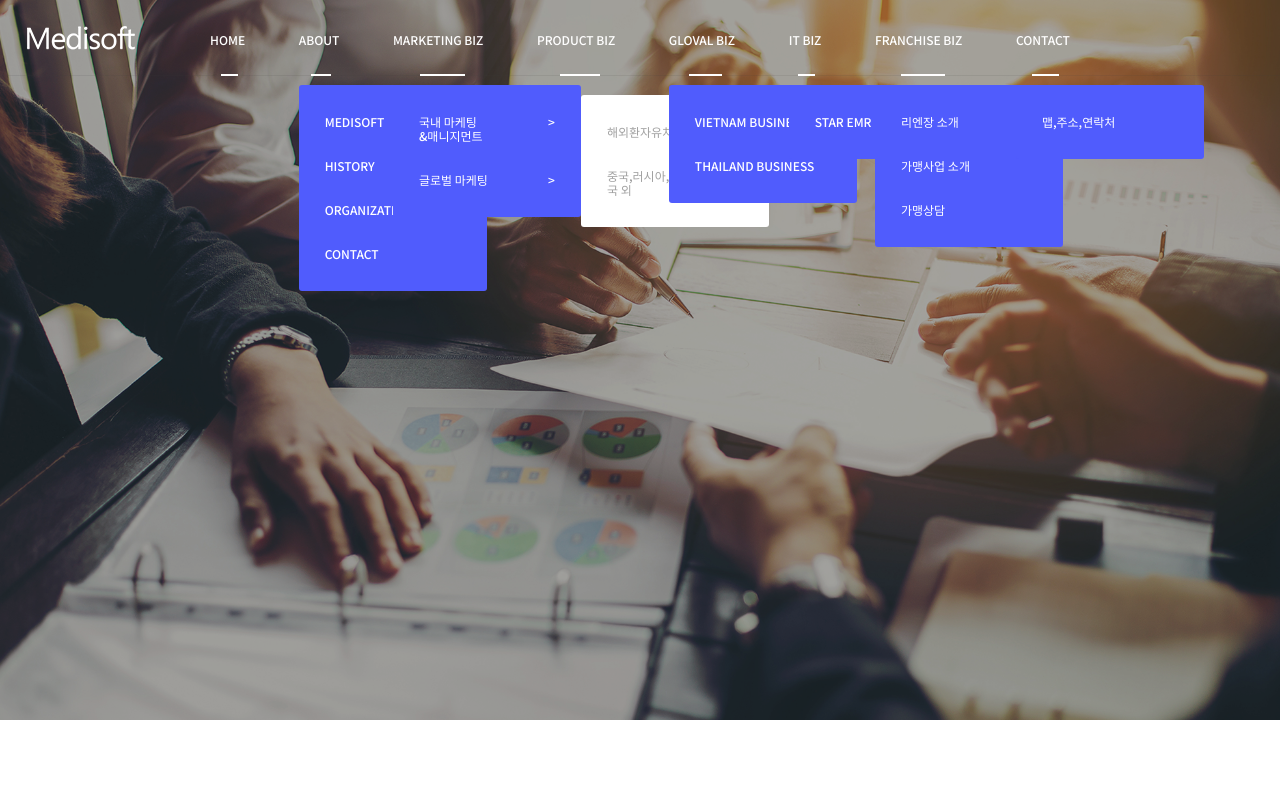
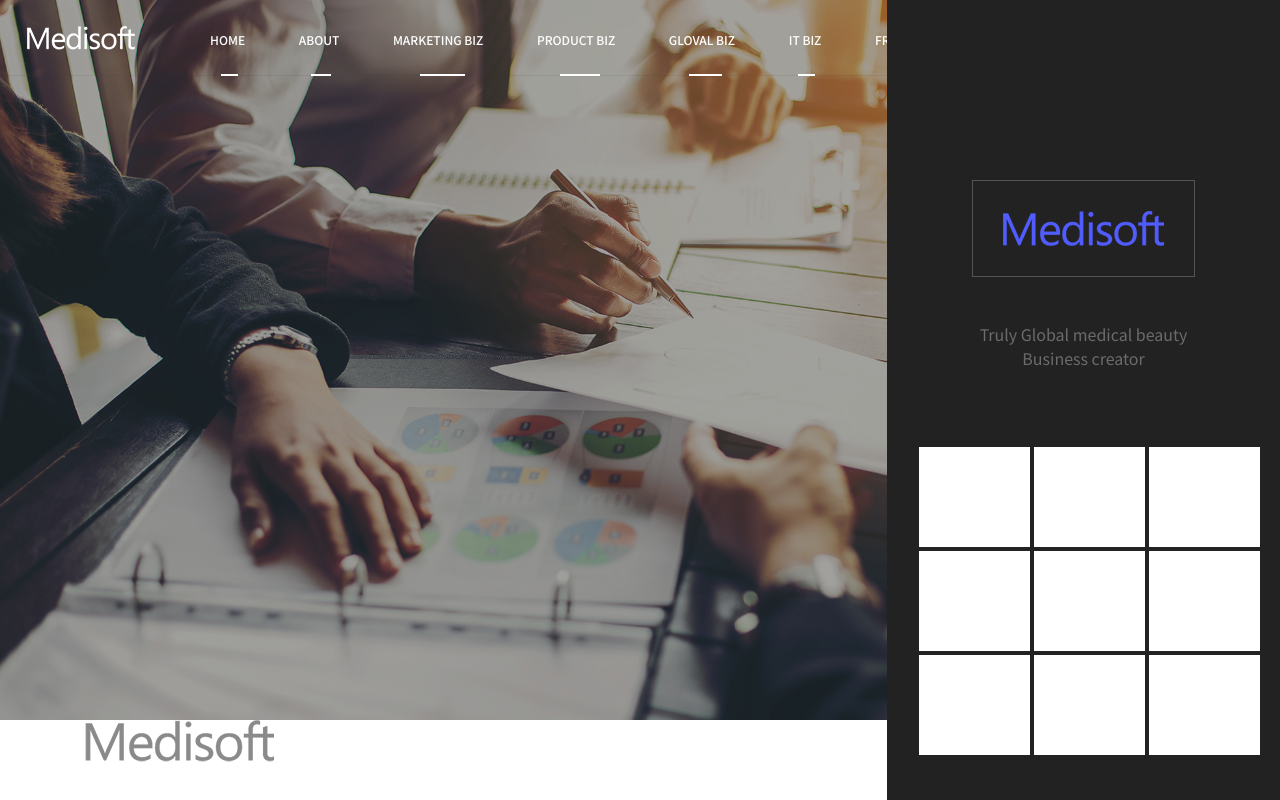
Before and after one commit to ujung217/medisoft, a plain HTML site: page index.html in a window 1280 px wide. Drawn offline with nearby package versions, Linux system fonts and the light colour scheme; some icons are missing.

Commit message:
right menu

```diff
--- a/css/style.css
+++ b/css/style.css
@@ -26,11 +26,14 @@ a{
     width: 100%;
     height: 76PX;
     border-bottom: 1px solid rgba(59, 57, 57, 0.1);
-
+    background:transparent;
 }
-.main_logo{
+.main_logo, .main_logo_black{
     position: absolute;
     margin: 23px 0 30px 27px;
+}
+.main_logo_black{
+    display: none;
 }
 
 .main_nav{
@@ -88,9 +91,10 @@ a{
     border-radius: 3px;
     position: absolute;
     top: 85px;
-    /* display: none; */
+    display: none;
 }
 .sub_menu>li{
+    position: relative;
     padding-top: 30px;
     padding-left:26px;
     line-height: 14px;
@@ -113,8 +117,8 @@ a{
     padding: 15px 0;
     position: absolute;
     left: 188px;
-    top: 10px;
-    /* display: none; */
+    top: 2px;
+    display: none;
 }
 .drop_down>.sub_drop_down{
     width: 188px;
@@ -127,3 +131,49 @@ a{
 .drop_down>.sub_drop_down:hover>a{
     color: #6d6d6d;
 }
+
+
+/* section{
+    padding: 500px 0;
+} */
+
+.rigth_menu{
+    position: absolute;
+    z-index: 99;
+    width: 393px;
+    height: 100vh;
+    background: #222222;
+    right: 0;
+    top: 0;
+}
+.close_btn{
+    padding: 50px 30px;
+}
+.close_btn span{
+    color: #a1a1a1;
+    float: right;
+    font-size: 15px;
+}
+.right_logo{
+    margin-top: 80px;
+}
+.right_logo img{
+    padding: 30px;
+    border: 1px solid #545454;
+}
+.content>p{
+    color: #6b6b6b;
+    margin: 45px 0;
+}
+.image_box{
+    padding: 30px;
+}
+.image_box>div>div{
+    width: 100px;
+    height: 100px;
+    background: #fff;
+    margin: 2px;
+}
+.image_box>div{
+    width: 100%;
+}
--- a/index.html
+++ b/index.html
@@ -7,21 +7,29 @@
     <title>main_menu</title>
     <!-- Latest compiled and minified CSS -->
     <link rel="stylesheet" href="https://maxcdn.bootstrapcdn.com/bootstrap/4.5.2/css/bootstrap.min.css">
+    <!-- jQuery library -->
     <script src="https://code.jquery.com/jquery-3.5.1.min.js"></script>
     <!-- css -->
     <link rel="stylesheet" href="css/style.css">
     <!-- font -->
     <link href="https://fonts.googleapis.com/css2?family=Noto+Sans+KR:wght@100;300;400;500;700;900&display=swap" rel="stylesheet">
+    <!-- icon -->
+    <link rel="stylesheet" href="https://cdn.jsdelivr.net/npm/xeicon@2.3.3/xeicon.min.css">
 </head>
 <body>
     <!-- <div class="wrap"> -->
         <div class="main_bg">
             <div>
                 <!-- main nav -->
-                <header class="main_menu fixed">
+                <header class="main_menu fixed-top header-scrolled">
                     <div class="main_logo">
                         <a href="#">
                             <img src="image/main_logo.png" alt="logo_-mage">
+                        </a>
+                    </div>
+                    <div class="main_logo_black">
+                        <a href="#">
+                            <img src="image/main_logo_black.png" alt="logo_-mage">
                         </a>
                     </div>
                     <div class="container">
@@ -84,14 +92,51 @@
                             </ul>
                         </div>
                     </div>
+
+                    <div class="ghost_btn">
+
+                    </div>
+                    <div class="rigth_menu">
+                        <div class="close_btn">
+                            <a href=""><span class="xi-close"></span></a>
+                        </div>
+                        <div class="content">
+                            <div class="right_logo text-center">
+                                <a href=""><img src="image/right_logo.png" alt=""></a>
+                            </div>
+                            <p class="text-center">Truly Global medical beauty<br>Business creator</p>
+                            <div class="image_box">
+                                <div class="d-flex">
+                                    <div class="col-lg-4"><img src="" alt=""></div>
+                                    <div class="col-lg-4"><img src="" alt=""></div>
+                                    <div class="col-lg-4"><img src="" alt=""></div>
+                                </div>
+                                <div class="d-flex">
+                                    <div class="col-lg-4"><img src="" alt=""></div>
+                                    <div class="col-lg-4"><img src="" alt=""></div>
+                                    <div class="col-lg-4"><img src="" alt=""></div>
+                                </div>
+                                <div class="d-flex">
+                                    <div class="col-lg-4"><img src="" alt=""></div>
+                                    <div class="col-lg-4"><img src="" alt=""></div>
+                                    <div class="col-lg-4"><img src="" alt=""></div>
+                                </div>
+                            </div>
+                            <p class="text-center">SINCE 2011</p>
+                        </div>
+                    </div>
                 </header>
+                <!-- nav end -->
+                <section>
+
+                </section>
             </div>
         </div>
 
         <footer>
             <div class="container">
                 <div class="f_logo">
-                    <a href="/"><img src="" alt=""></a>
+                    <a href="/"><img src="image/f_logo.png" alt="footer-logo"></a>
                 </div>
             </div>
         </footer>
--- a/js/jquery.js
+++ b/js/jquery.js
@@ -15,3 +15,30 @@ $(function(){
         $('.drop_down').stop().slideUp();
     });
 });
+
+ // .header-scrolled
+ $(window).scroll(function() {
+    if ($(this).scrollTop() > 50) {
+      $('#header').addClass('header-scrolled');
+    } else {
+      $('#header').removeClass('header-scrolled');
+    }
+  });
+
+  if ($(window).scrollTop() > 50) {
+    $('#header').addClass('header-scrolled');
+  };
+
+  $(window).scroll(function(){
+    if($(this).scrollTop()>50){
+      $('.main_logo').hide();
+      $('.main_logo_black').show();
+      $('.main_menu').css("background","#fff");
+      $('.main_nav>ul>li>span>a').css("color","#333");
+    } else {
+      $('.main_logo').show();
+      $('.main_logo_black').hide();
+      $('.main_menu').css("background","transparent");
+      $('.main_nav>ul>li>span>a').css("color","#fff");
+    }
+  });
```
Also changed, not shown: image/f_logo.png (added), image/main_logo_black.png (added), image/right_logo.png (added).
